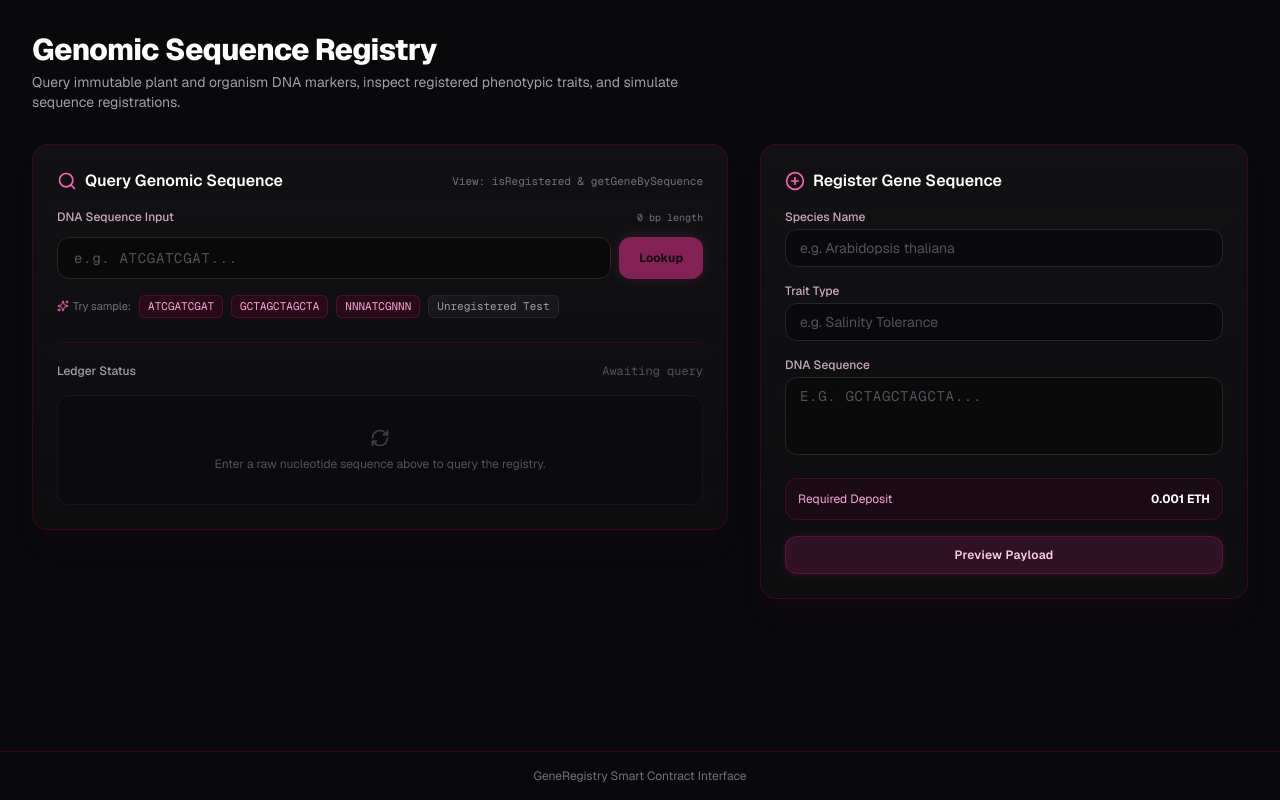
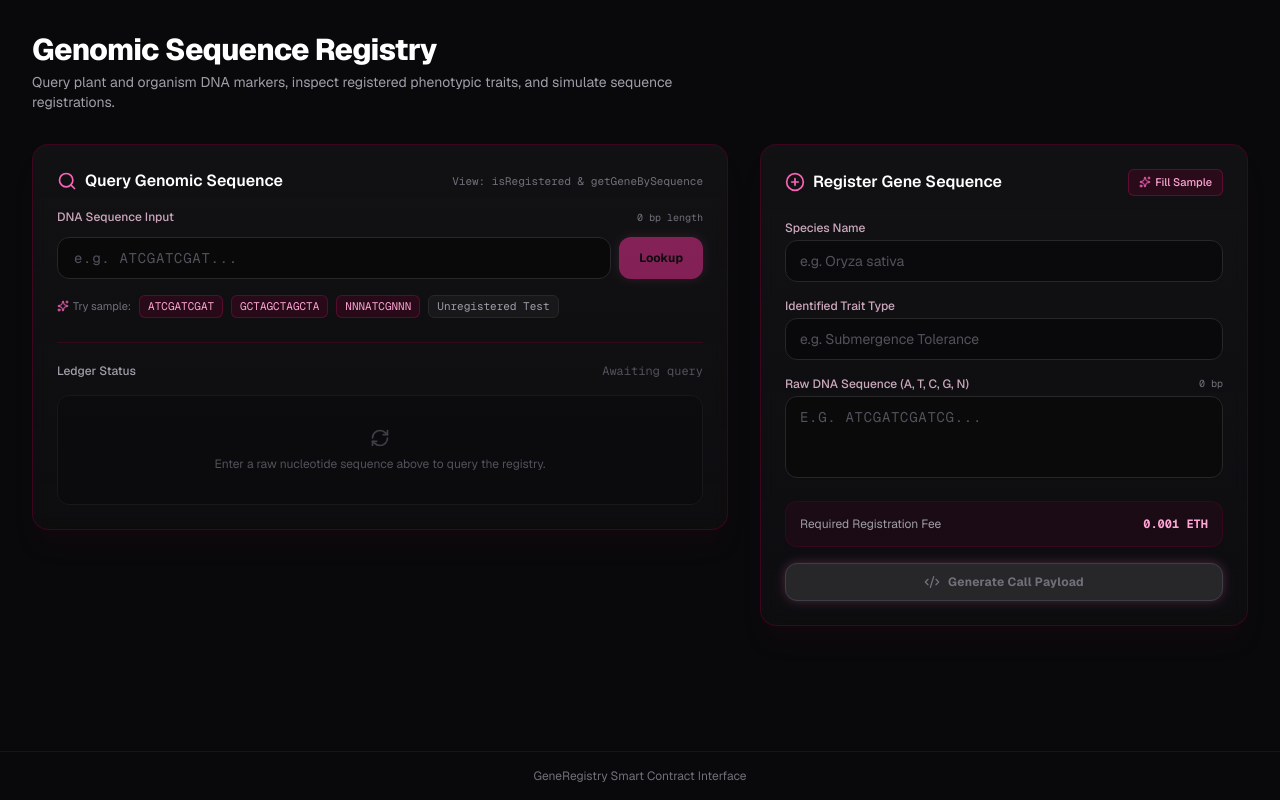
Before and after one commit to Khatisani/GeneRegistry, a Next.js app in the folder frontend/: page / in a window 1280 px wide. Built offline with nearby package versions, Linux system fonts and the light colour scheme.

Commit message:
feat: implement register gene input form and payload generator.

```diff
--- a/frontend/src/app/page.tsx
+++ b/frontend/src/app/page.tsx
@@ -4,6 +4,7 @@
 import React, { useState } from "react";
 import { PlusCircle } from "lucide-react";
 import { SequenceQueryPanel } from "@/components/SequenceQueryPanel";
+import { RegisterGeneForm } from "@/components/RegisterGeneFrom";
 
 export default function DashboardPage() {
   const [activeTab, setActiveTab] = useState<"search" | "register">("search");
@@ -17,7 +18,7 @@ export default function DashboardPage() {
             Genomic Sequence Registry
           </h1>
           <p className="mt-1 text-sm text-zinc-400 max-w-2xl">
-            Query immutable plant and organism DNA markers, inspect registered phenotypic traits, and simulate sequence registrations.
+            Query plant and organism DNA markers, inspect registered phenotypic traits, and simulate sequence registrations.
           </p>
         </section>
 
@@ -40,7 +41,6 @@ export default function DashboardPage() {
           </button>
         </div>
 
-
         <div className="grid grid-cols-1 lg:grid-cols-12 gap-8 items-start">
 
           <section className={`lg:col-span-7 space-y-6 ${activeTab === "search" ? "block" : "hidden sm:block"}`}>
@@ -48,53 +48,7 @@ export default function DashboardPage() {
           </section>
 
           <section className={`lg:col-span-5 space-y-6 ${activeTab === "register" ? "block" : "hidden sm:block"}`}>
-            <div className="rounded-2xl border border-pink-950/70 bg-gradient-to-b from-zinc-900/60 to-zinc-900/30 p-6 backdrop-blur-sm shadow-xl shadow-pink-950/10">
-              <div className="flex items-center gap-2 mb-4 text-pink-400">
-                <PlusCircle className="h-5 w-5" />
-                <h2 className="text-base font-semibold text-white">Register Gene Sequence</h2>
-              </div>
-
-              <form className="space-y-4" onSubmit={(e) => e.preventDefault()}>
-                <div>
-                  <label className="block text-xs font-medium text-pink-200/80 mb-1">Species Name</label>
-                  <input
-                    type="text"
-                    placeholder="e.g. Arabidopsis thaliana"
-                    className="w-full rounded-xl border border-zinc-800 bg-zinc-950/80 px-3.5 py-2 text-sm text-pink-100 placeholder-zinc-600 focus:border-pink-500 focus:outline-none transition-all"
-                  />
-                </div>
-
-                <div>
-                  <label className="block text-xs font-medium text-pink-200/80 mb-1">Trait Type</label>
-                  <input
-                    type="text"
-                    placeholder="e.g. Salinity Tolerance"
-                    className="w-full rounded-xl border border-zinc-800 bg-zinc-950/80 px-3.5 py-2 text-sm text-pink-100 placeholder-zinc-600 focus:border-pink-500 focus:outline-none transition-all"
-                  />
-                </div>
-
-                <div>
-                  <label className="block text-xs font-medium text-pink-200/80 mb-1">DNA Sequence</label>
-                  <textarea
-                    rows={3}
-                    placeholder="e.g. GCTAGCTAGCTA..."
-                    className="w-full rounded-xl border border-zinc-800 bg-zinc-950/80 px-3.5 py-2 text-sm font-mono uppercase tracking-wider text-pink-200 placeholder-zinc-600 focus:border-pink-500 focus:outline-none resize-none transition-all"
-                  />
-                </div>
-
-                <div className="flex items-center justify-between text-xs text-zinc-300 bg-pink-950/20 p-3 rounded-xl border border-pink-900/40">
-                  <span className="text-pink-300">Required Deposit</span>
-                  <span className="font-bold text-white">0.001 ETH</span>
-                </div>
-
-                <button
-                  type="submit"
-                  className="w-full rounded-xl border border-pink-600/30 bg-pink-500/15 hover:bg-pink-500/25 text-pink-200 hover:text-white py-2.5 text-xs font-semibold tracking-wide transition-all shadow-[0_0_10px_rgba(244,114,182,0.1)]"
-                >
-                  Preview Payload
-                </button>
-              </form>
-            </div>
+            <RegisterGeneForm />
           </section>
         </div>
       </main>
--- a/frontend/src/components/RegisterGeneFrom.tsx
+++ b/frontend/src/components/RegisterGeneFrom.tsx
@@ -40,7 +40,7 @@ export const RegisterGeneForm = () => {
     computeHash();
   }, [sequence]);
 
-  // Real-time sequence validation and normalization
+
   const handleSequenceChange = (val: string) => {
     const upper = val.toUpperCase().replace(/\s+/g, "");
     setSequence(upper);
@@ -120,7 +120,7 @@ export const RegisterGeneForm = () => {
 
   return (
     <div className="rounded-2xl border border-pink-950/70 bg-gradient-to-b from-zinc-900/60 to-zinc-900/30 p-6 backdrop-blur-sm shadow-xl shadow-pink-950/10 space-y-6">
-      {/* Header */}
+
       <div className="flex items-center justify-between">
         <div className="flex items-center gap-2 text-pink-400">
           <PlusCircle className="h-5 w-5" />
@@ -214,7 +214,6 @@ export const RegisterGeneForm = () => {
           )}
         </div>
 
-        {/* Fee & Hash Indicator */}
         <div className="rounded-xl border border-pink-950/50 bg-pink-950/20 p-3.5 space-y-2">
           <div className="flex items-center justify-between text-xs">
             <span className="text-zinc-400">Required Registration Fee</span>
```
